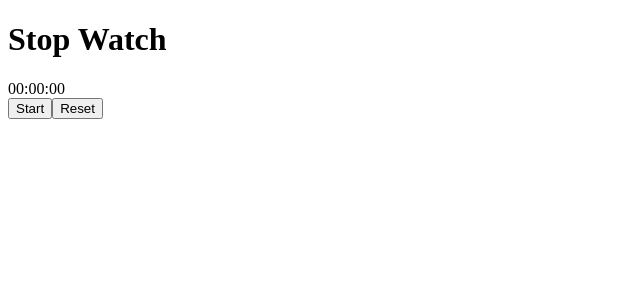
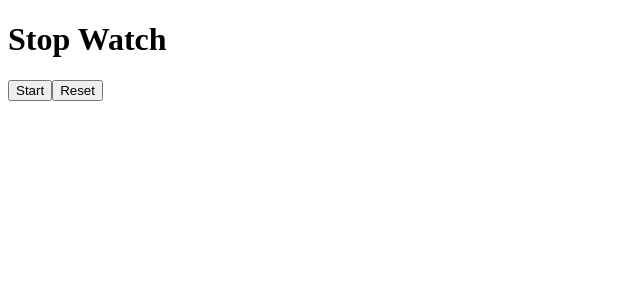
Before and after one commit to TNSHR/Build-the-Stopwatch-Implementation, a React (Create React App) app: page / in a window 1280 px wide. Shown: the top 300 px of the page, without its empty margins (0-640 px from the left). Built offline with nearby package versions, Linux system fonts and the light colour scheme.

Commit message:
i changes the orientation of time

```diff
--- a/src/stopWatch.jsx
+++ b/src/stopWatch.jsx
@@ -22,15 +22,15 @@ function StopWatch(){
     };
 
     const reset=()=>{
-        setTime(0);
-        setIsRunning(false);
+
+        setIsRunning(!isRunning);
     };
 
     const formatTime=(time)=>{
-        const hours=Math.floor(time/3600);
+
         const minutes=Math.floor((time%3600)/60);
         const seconds = time%60;
-        return `${hours.toString().padStart(2,'0')}:${minutes.toString().padStart(2,'0')}:${seconds.toString().padStart(2,'0')}`;
+        // return `${minutes}:${seconds <10 ? '0':''}:${seconds}`;
     }
     return(
         <div>
```
